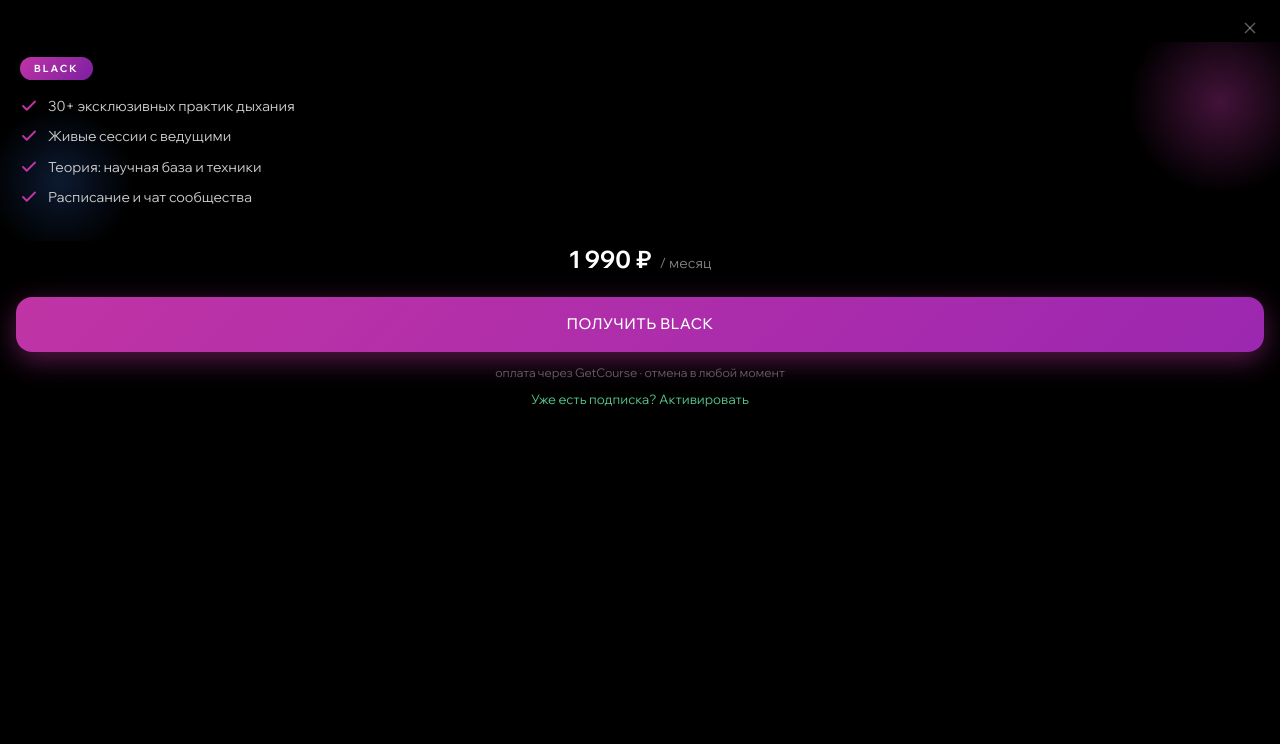
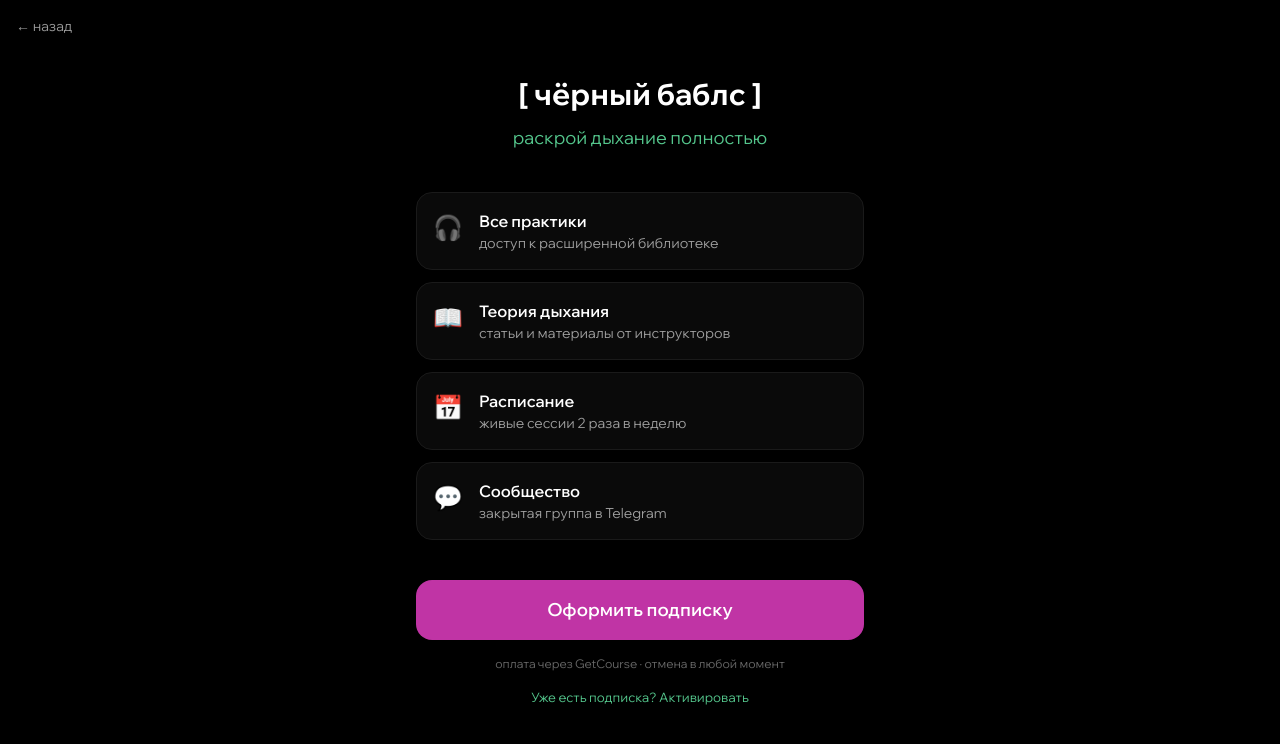
Before and after one commit to badbuddhas-project/badbuddhas-bubbles, a Next.js app: page /subscribe in a window 1280 px wide. Shown: the top 744 px of the page. Built offline with nearby package versions, Linux system fonts and the light colour scheme; no server answers.

Commit message:
fix: restore subscribe page from v2.0 (known working version)

```diff
--- a/app/subscribe/page.tsx
+++ b/app/subscribe/page.tsx
@@ -4,24 +4,18 @@ import { Suspense, useState, useEffect, useCallback } from 'react'
 import { useRouter, useSearchParams } from 'next/navigation'
 import { useUser } from '@/hooks/useUser'
 
-const C = {
-  bg: '#000',
-  card: '#0A0A0A',
-  border: '#1A1A1A',
-  white: '#fff',
-  text: '#CBCBCB',
-  sub: 'rgba(203,203,203,0.45)',
-  pink: '#C034A5',
-  green: '#54C68C',
-}
+const WHITE = '#FFFFFF'
+const PINK = '#C034A5'
+const GREEN = '#54C68C'
+const DARK_CARD = '#0A0A0A'
+const CARD_BORDER = '#1A1A1A'
 
 const FEATURES = [
-  '30+ эксклюзивных практик дыхания',
-  'Живые сессии с ведущими',
-  'Теория: научная база и техники',
-  'Расписание и чат сообщества',
-]
-
+  { emoji: '🎧', title: 'Все практики', desc: 'доступ к расширенной библиотеке' },
+  { emoji: '📖', title: 'Теория дыхания', desc: 'статьи и материалы от инструкторов' },
+  { emoji: '📅', title: 'Расписание', desc: 'живые сессии 2 раза в неделю' },
+  { emoji: '💬', title: 'Сообщество', desc: 'закрытая группа в Telegram' },
+] as const
 
 type Step = 'landing' | 'payment' | 'activate' | 'success'
 
@@ -175,63 +169,63 @@ function SubscribePage() {
   }
 
   return (
-    <div style={{ minHeight: '100vh', background: C.bg, overflowY: 'auto' }}>
-
-      {/* Close / Back button */}
-      <div style={{ display: 'flex', justifyContent: 'flex-end', padding: '14px 16px 0' }}>
+    <div className="min-h-screen bg-black text-white px-4 pb-12">
+      {/* Back button */}
+      <div className="pt-4 pb-2">
         <button
           onClick={() => {
             if (step === 'payment' || step === 'activate') { setStep('landing'); window.scrollTo({ top: 0, behavior: 'smooth' }) }
             else router.back()
           }}
-          style={{ background: 'none', border: 'none', cursor: 'pointer', padding: 4 }}
+          className="text-white/60 hover:text-white transition-colors text-sm flex items-center gap-1"
         >
-          <svg width="20" height="20" viewBox="0 0 24 24" fill="none" stroke={C.sub} strokeWidth="1.8"><line x1="18" y1="6" x2="6" y2="18"/><line x1="6" y1="6" x2="18" y2="18"/></svg>
+          ← назад
         </button>
       </div>
 
       {/* Step 1: Landing */}
       {step === 'landing' && (
         <>
-          {/* Hero with gradient glows */}
-          <div style={{ padding: '12px 20px 24px', position: 'relative', overflow: 'hidden' }}>
-            <div style={{ position: 'absolute', top: -40, right: -40, width: 200, height: 200, borderRadius: '50%', background: 'radial-gradient(circle,rgba(192,52,165,0.35) 0%,transparent 65%)' }} />
-            <div style={{ position: 'absolute', bottom: -20, left: -20, width: 160, height: 160, borderRadius: '50%', background: 'radial-gradient(circle,rgba(59,130,246,0.2) 0%,transparent 65%)' }} />
-            <div style={{ position: 'relative', zIndex: 1 }}>
-              <div style={{ display: 'inline-flex', background: `linear-gradient(135deg,${C.pink},#7b1fa2)`, borderRadius: 20, padding: '4px 14px', marginBottom: 16 }}>
-                <span style={{ fontSize: 10, fontWeight: 800, color: '#fff', letterSpacing: 2 }}>BLACK</span>
-              </div>
-              {FEATURES.map((f, i) => (
-                <div key={i} style={{ display: 'flex', alignItems: 'flex-start', gap: 10, marginBottom: 10 }}>
-                  <svg width="18" height="18" viewBox="0 0 24 24" fill="none" stroke={C.pink} strokeWidth="2.5" strokeLinecap="round" strokeLinejoin="round" style={{ flexShrink: 0, marginTop: 1 }}>
-                    <polyline points="20 6 9 17 4 12" />
-                  </svg>
-                  <span style={{ fontSize: 14, color: C.text, lineHeight: 1.45 }}>{f}</span>
-                </div>
-              ))}
-            </div>
+          <div className="text-center pt-8 pb-10">
+            <h1 className="text-3xl font-bold mb-3" style={{ color: WHITE }}>
+              [ чёрный баблс ]
+            </h1>
+            <p className="text-lg" style={{ color: GREEN }}>
+              раскрой дыхание полностью
+            </p>
           </div>
 
-          {/* Price */}
-          <div style={{ textAlign: 'center', marginBottom: 20, padding: '0 16px' }}>
-            <span style={{ fontSize: 24, fontWeight: 800, color: '#fff' }}>1 990 ₽</span>
-            <span style={{ fontSize: 14, color: 'rgba(255,255,255,0.5)', marginLeft: 8 }}>/ месяц</span>
+          <div className="space-y-3 max-w-md mx-auto mb-10">
+            {FEATURES.map((f) => (
+              <div
+                key={f.title}
+                className="rounded-2xl p-4 flex items-start gap-4"
+                style={{ backgroundColor: DARK_CARD, border: `1px solid ${CARD_BORDER}` }}
+              >
+                <span className="text-2xl mt-0.5">{f.emoji}</span>
+                <div>
+                  <p className="font-semibold text-white">{f.title}</p>
+                  <p className="text-sm text-white/60">{f.desc}</p>
+                </div>
+              </div>
+            ))}
           </div>
 
-          {/* CTA */}
-          <div style={{ padding: '0 16px 20px' }}>
+          <div className="max-w-md mx-auto text-center">
             <button
               onClick={goToPayment}
-              style={{ width: '100%', fontSize: 15, fontWeight: 500, background: `linear-gradient(135deg,${C.pink},#9c27b0)`, color: '#fff', border: 'none', borderRadius: 16, padding: '16px', cursor: 'pointer', letterSpacing: 0.5, boxShadow: '0 8px 28px rgba(192,52,165,0.45)' }}
+              className="w-full py-4 rounded-2xl font-semibold text-lg text-white transition-opacity hover:opacity-90"
+              style={{ backgroundColor: PINK }}
             >
-              ПОЛУЧИТЬ BLACK
+              Оформить подписку
             </button>
-            <p style={{ fontSize: 12, color: C.sub, textAlign: 'center', marginTop: 12 }}>
+            <p className="text-xs text-white/40 mt-4">
               оплата через GetCourse · отмена в любой момент
             </p>
             <button
               onClick={goToActivate}
-              style={{ display: 'block', margin: '8px auto 0', background: 'none', border: 'none', cursor: 'pointer', color: C.green, fontSize: 13 }}
+              className="mt-4 bg-transparent border-none cursor-pointer"
+              style={{ color: GREEN, fontSize: 13 }}
             >
               Уже есть подписка? Активировать
             </button>
@@ -241,18 +235,18 @@ function SubscribePage() {
 
       {/* Step 2: Payment widget */}
       {step === 'payment' && (
-        <div style={{ padding: '0 16px', maxWidth: 480, margin: '0 auto' }}>
+        <div className="max-w-md mx-auto pt-4">
           <iframe
             src="/gc-widget.html"
-            style={{ width: '100%', minHeight: 600, background: C.card, border: 'none', borderRadius: 16 }}
+            className="w-full rounded-2xl"
+            style={{ minHeight: '600px', background: DARK_CARD, border: 'none', borderRadius: '16px' }}
             title="Оплата подписки"
           />
-          <p style={{ fontSize: 12, color: C.sub, textAlign: 'center', marginTop: 12 }}>
-            оплата через GetCourse · отмена в любой момент
-          </p>
+          <p className="text-xs text-white/40 mt-4 text-center">оплата через GetCourse · отмена в любой момент</p>
           <button
             onClick={handleAutoActivate}
-            style={{ display: 'block', margin: '12px auto 20px', background: 'none', border: 'none', cursor: 'pointer', color: C.green, fontSize: 13 }}
+            className="mt-4 text-sm text-center w-full bg-transparent border-none cursor-pointer"
+            style={{ color: GREEN }}
           >
             Оплата прошла? Активировать подписку
           </button>
@@ -261,10 +255,10 @@ function SubscribePage() {
 
       {/* Step 3: Activate */}
       {step === 'activate' && (
-        <div style={{ padding: '0 16px', maxWidth: 480, margin: '0 auto', paddingTop: 32 }}>
-          <div style={{ textAlign: 'center', marginBottom: 32 }}>
-            <h2 style={{ fontSize: 20, fontWeight: 600, color: C.white, marginBottom: 8 }}>Активируйте подписку</h2>
-            <p style={{ fontSize: 13, color: C.sub }}>Введите email, который использовали при оплате</p>
+        <div className="max-w-md mx-auto pt-8">
+          <div className="text-center mb-8">
+            <h2 className="text-xl font-semibold mb-2" style={{ color: WHITE }}>Активируйте подписку</h2>
+            <p className="text-sm" style={{ color: '#CBCBCB', opacity: 0.6 }}>Введите email, который использовали при оплате</p>
           </div>
 
           <input
@@ -273,16 +267,25 @@ function SubscribePage() {
             onChange={(e) => setEmail(e.target.value)}
             placeholder="email@example.com"
             disabled={isChecking}
-            style={{ width: '100%', borderRadius: 12, padding: '12px 16px', color: C.white, fontSize: 14, outline: 'none', marginBottom: 16, background: C.card, border: `1px solid ${C.border}`, boxSizing: 'border-box', opacity: isChecking ? 0.5 : 1 }}
+            className="w-full rounded-xl px-4 py-3 text-white text-sm outline-none mb-4 disabled:opacity-50"
+            style={{ backgroundColor: DARK_CARD, border: `1px solid ${CARD_BORDER}` }}
             onKeyDown={(e) => e.key === 'Enter' && handleCheckSubscription()}
           />
 
           {isChecking ? (
-            <div style={{ display: 'flex', flexDirection: 'column', alignItems: 'center', gap: 12, padding: '16px 0' }}>
-              <div style={{ width: 32, height: 32, border: `3px solid ${C.border}`, borderTopColor: C.pink, borderRadius: '50%', animation: 'spin 0.8s linear infinite' }} />
-              <p style={{ fontSize: 14, fontWeight: 500, color: C.white }}>Проверяем подписку...</p>
-              <p style={{ fontSize: 12, color: C.sub, textAlign: 'center' }}>
-                Это может занять немного времени. Не закрывайте страницу
+            <div className="flex flex-col items-center gap-3 py-4">
+              <div
+                className="rounded-full"
+                style={{
+                  width: 32, height: 32,
+                  border: `3px solid ${CARD_BORDER}`,
+                  borderTopColor: PINK,
+                  animation: 'spin 0.8s linear infinite',
+                }}
+              />
+              <p className="text-sm font-medium text-white">Проверяем подписку...</p>
+              <p className="text-xs text-center" style={{ color: '#CBCBCB', opacity: 0.5 }}>
+                Это может занять немного времени.{'\n'}Не закрывайте и не обновляйте страницу
               </p>
               <style>{`@keyframes spin{to{transform:rotate(360deg)}}`}</style>
             </div>
@@ -290,18 +293,20 @@ function SubscribePage() {
             <button
               onClick={handleCheckSubscription}
               disabled={!email.trim()}
-              style={{ width: '100%', padding: '14px', borderRadius: 16, fontWeight: 600, fontSize: 15, color: '#fff', background: C.pink, border: 'none', cursor: 'pointer', opacity: email.trim() ? 1 : 0.5 }}
+              className="w-full py-3 rounded-2xl font-semibold text-white transition-opacity hover:opacity-90 disabled:opacity-50"
+              style={{ backgroundColor: PINK }}
             >
               Проверить
             </button>
           )}
 
           {error && (
-            <div style={{ marginTop: 16, textAlign: 'center' }}>
-              <p style={{ fontSize: 13, color: '#ef4444', marginBottom: 12 }}>{error}</p>
+            <div className="mt-4 text-center">
+              <p className="text-sm mb-3" style={{ color: '#ef4444' }}>{error}</p>
               <button
                 onClick={() => { setError(''); setIsChecking(false) }}
-                style={{ fontSize: 13, color: C.sub, textDecoration: 'underline', background: 'none', border: 'none', cursor: 'pointer' }}
+                className="text-sm underline"
+                style={{ color: '#CBCBCB', opacity: 0.6 }}
               >
                 Попробовать снова
               </button>
@@ -312,15 +317,18 @@ function SubscribePage() {
 
       {/* Step 4: Success */}
       {step === 'success' && (
-        <div style={{ padding: '0 16px', maxWidth: 480, margin: '0 auto', paddingTop: 64, textAlign: 'center' }}>
-          <div style={{ width: 64, height: 64, borderRadius: '50%', background: 'rgba(84,198,140,0.15)', display: 'flex', alignItems: 'center', justifyContent: 'center', margin: '0 auto 24px' }}>
-            <svg width="32" height="32" viewBox="0 0 24 24" fill="none" stroke={C.green} strokeWidth="2.5" strokeLinecap="round" strokeLinejoin="round">
+        <div className="max-w-md mx-auto pt-16 text-center">
+          <div
+            className="w-16 h-16 rounded-full mx-auto mb-6 flex items-center justify-center"
+            style={{ backgroundColor: 'rgba(84,198,140,0.15)' }}
+          >
+            <svg width="32" height="32" viewBox="0 0 24 24" fill="none" stroke={GREEN} strokeWidth="2.5" strokeLinecap="round" strokeLinejoin="round">
               <polyline points="20 6 9 17 4 12" />
             </svg>
           </div>
 
-          <h2 style={{ fontSize: 20, fontWeight: 600, color: C.white, marginBottom: 8 }}>Подписка активирована!</h2>
-          <p style={{ fontSize: 13, color: C.sub, marginBottom: 32 }}>
+          <h2 className="text-xl font-semibold mb-2" style={{ color: WHITE }}>Подписка активирована!</h2>
+          <p className="text-sm mb-8" style={{ color: '#CBCBCB', opacity: 0.6 }}>
             Все практики и материалы теперь доступны
           </p>
 
@@ -329,7 +337,8 @@ function SubscribePage() {
               sessionStorage.setItem('activate_handled', '1')
               window.location.href = '/'
             }}
-            style={{ width: '100%', padding: '14px', borderRadius: 16, fontWeight: 600, fontSize: 15, color: '#fff', background: C.green, border: 'none', cursor: 'pointer' }}
+            className="w-full py-3 rounded-2xl font-semibold text-white transition-opacity hover:opacity-90"
+            style={{ backgroundColor: GREEN }}
           >
             Перейти к практикам
           </button>
```
